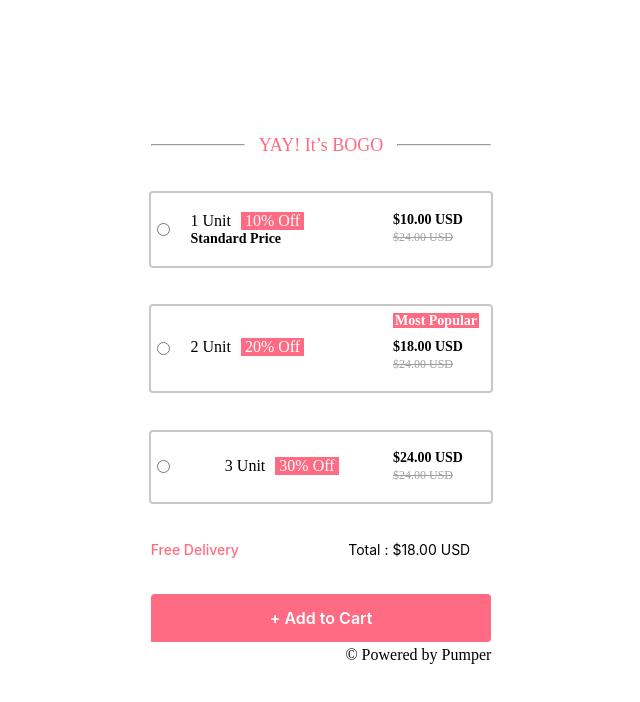
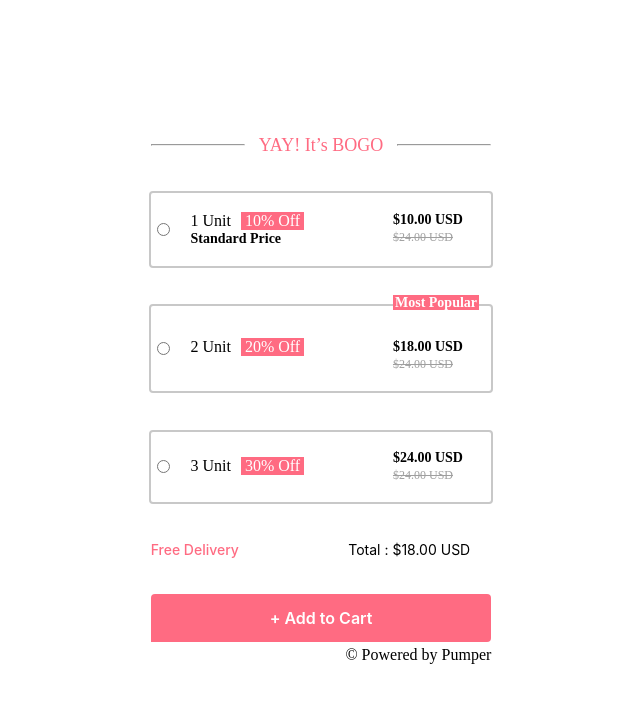
Before and after one commit to Aranya98/proveway-task, a plain HTML site: page index.html in a window 1280 px wide. Shown: the whole page, without its empty margins (319-959 px from the left). Drawn offline with Linux system fonts and the light colour scheme.

Commit message:
ui modify

```diff
--- a/index.html
+++ b/index.html
@@ -152,9 +152,9 @@
 
     <section id="container3">
         <div class="Pair1">
+            <div class="subcontainer1">
             <input onclick="hideContent3()" type="radio" name="choose" value="1_pair" id="radio3"
                 style="accent-color:#ef4a63;cursor:pointer" />
-            <div class="subcontainer1">
                 <div class="subcontainer1_child1">
                     <div class="unit">
                         <p>3 Unit</p>
--- a/proveway.css
+++ b/proveway.css
@@ -11,7 +11,7 @@ body {
     flex-direction: column;
     align-items: center;
     justify-content: center;
-    gap:3%;
+    gap: 3%;
     background: #FFFFFF;
     padding: 2
 }
@@ -116,7 +116,7 @@ h4 {
 .subcontainer2 {
     text-align: left;
     align-self: center;
-    width:28%;
+    width: 28%;
 }
 
 .subcontainer2 h5 {
@@ -152,8 +152,8 @@ select {
     background-color: #FF6B82;
     padding: 0 2px;
     position: relative;
-    left:0;
-    bottom:12px;
+    left: 0;
+    bottom: 30px;
 }
 
 del {
@@ -180,7 +180,7 @@ del {
     letter-spacing: 0em;
     text-align: left;
     color: #FF6B82;
-    width:58%
+    width: 58%
 }
 
 #TotalAmount {
@@ -191,7 +191,7 @@ del {
     letter-spacing: 0em;
     text-align: left;
     color: #000000;
-    width:42%
+    width: 42%
 }
 
 /* Button & Footer Section CSS */
@@ -236,3 +236,9 @@ footer p {
     gap: 10px;
     margin-bottom: 2%
 }
+
+@media only screen and (max-width: 850px) {
+    #mostPopular {
+        bottom: 12px;
+    }
+}
```
